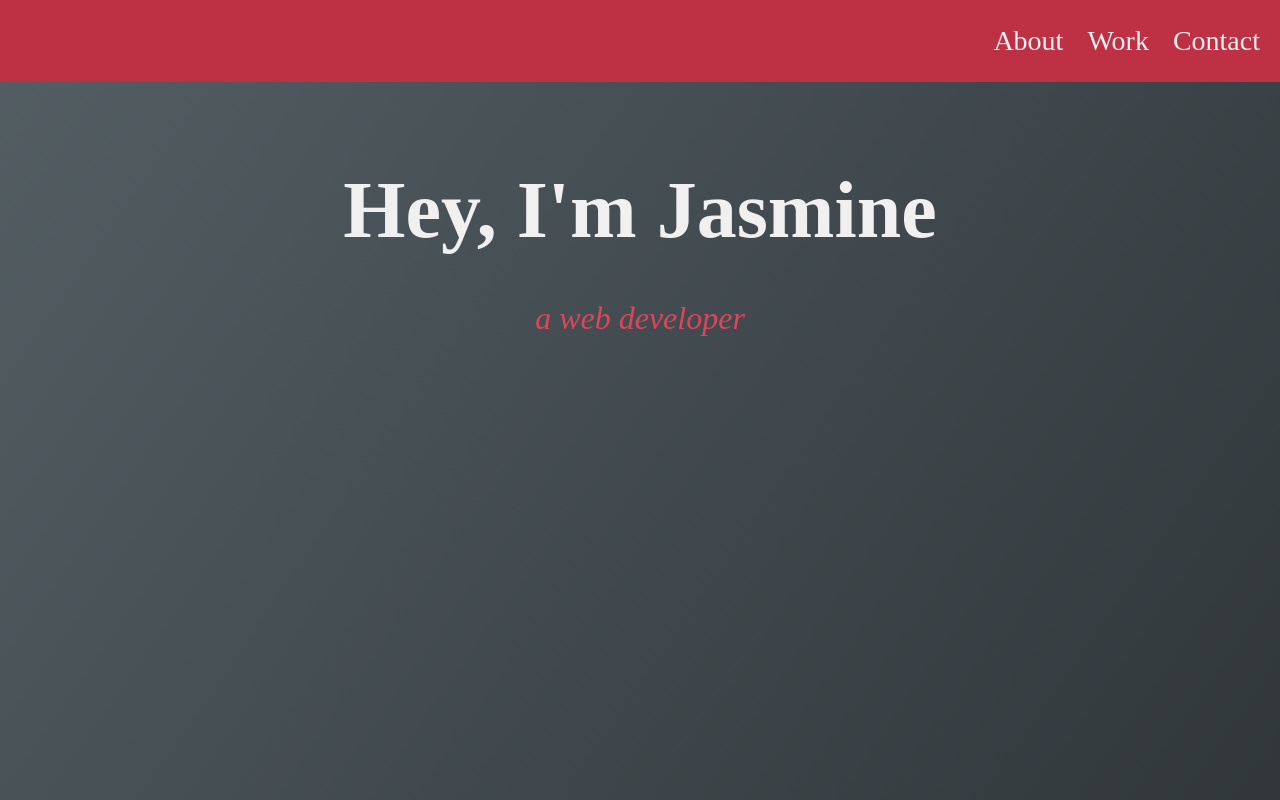
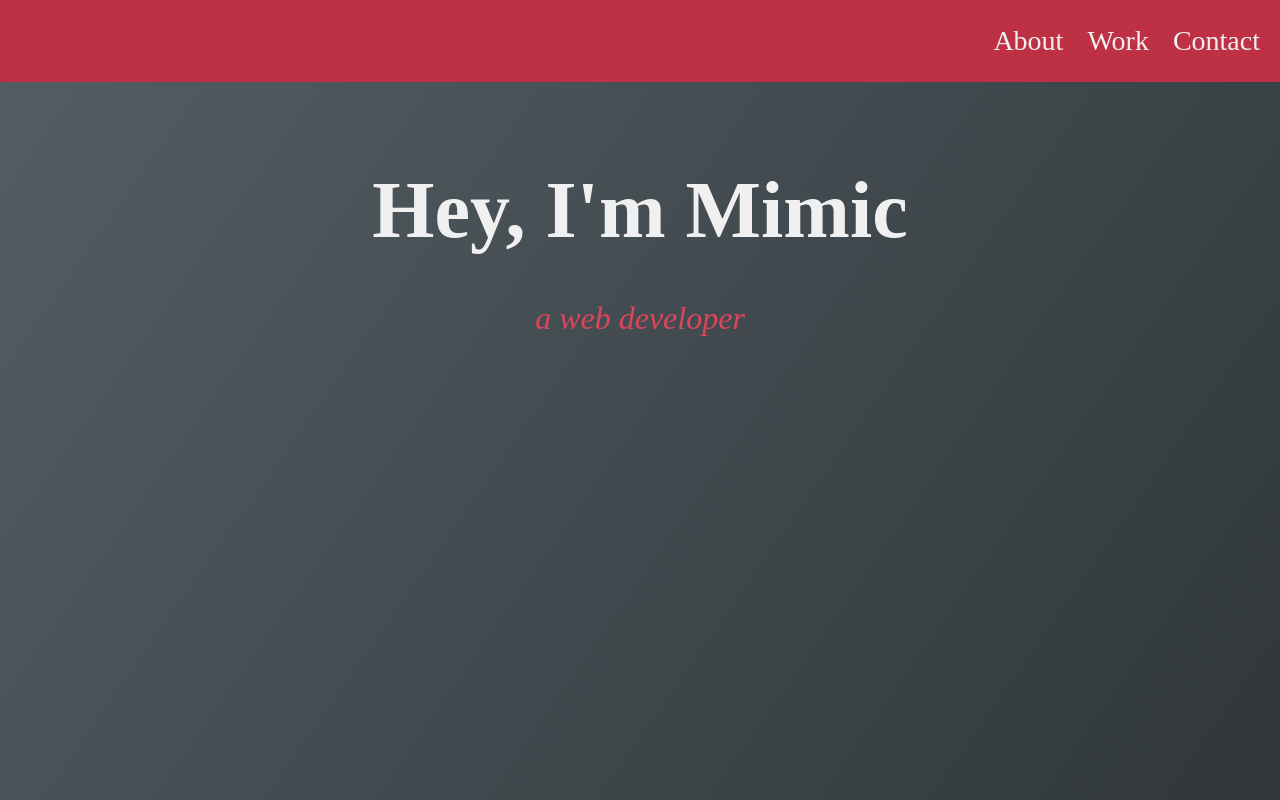
Before and after one commit to jmcollins414/Personal-Portfolio, a plain HTML site: page index.html in a window 1280 px wide. Shown: the top 800 px of the page. Drawn offline with Linux system fonts and the light colour scheme.

Commit message:
changed welcome section name

```diff
--- a/index.html
+++ b/index.html
@@ -19,7 +19,7 @@
     <main>
         <section id="welcome-section">
             <div class="welcome-div" id="about">
-                <h1 class="header-name">Hey, I'm Jasmine</h1>
+                <h1 class="header-name">Hey, I'm Mimic</h1>
                 <br>
                 <h1 class="header-job">a web developer</h1>
             </div>
```
